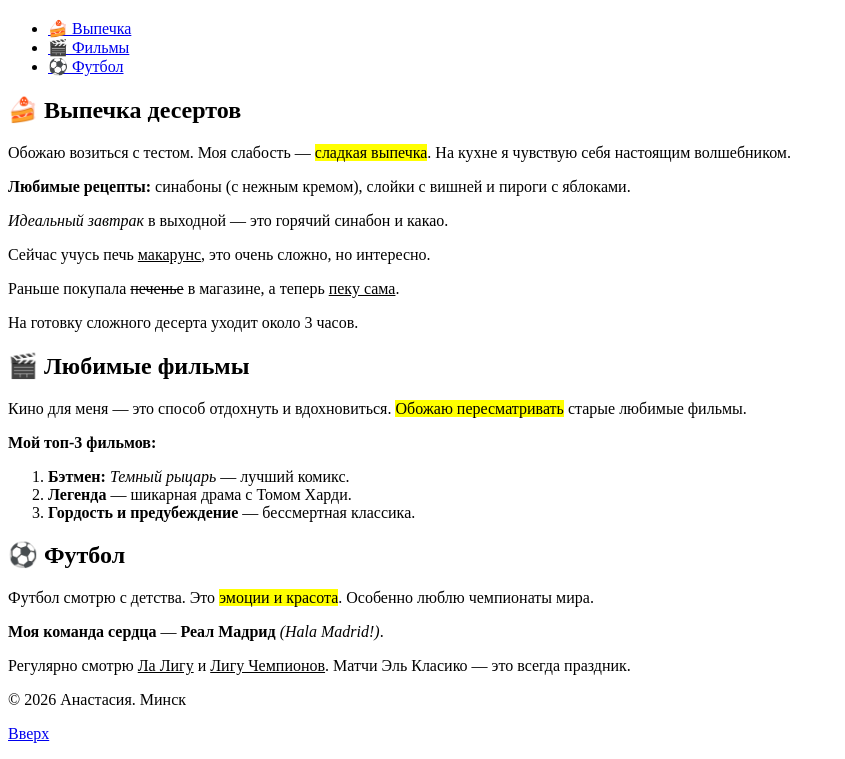
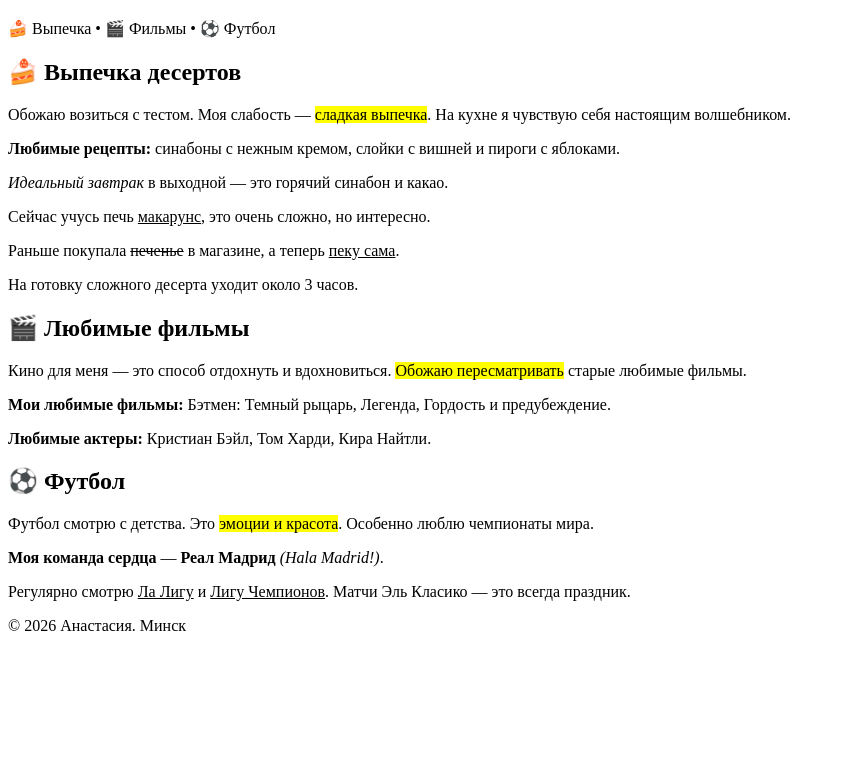
Before and after one commit to ssstoma/ssstoma.github.io, a plain HTML site: page index.html in a window 1280 px wide. Shown: the part 61-820 px from the top of the page, without its empty margins (0-845 px from the left). Drawn offline with Linux system fonts and the light colour scheme.

Commit message:
Update index.html

```diff
--- a/index.html
+++ b/index.html
@@ -7,49 +7,50 @@
     <meta name="keywords" content="выпечка, синабоны, десерты, фильмы, бэтмен, футбол, реал мадрид, хобби">
     <meta name="author" content="Анастасия">
     <title>Мои увлечения: Выпечка, Фильмы, Футбол</title>
+
+    <!-- OPEN GRAPH ТЕГИ -->
+    <meta property="og:title" content="Мои увлечения: Выпечка, Фильмы и Футбол">
+    <meta property="og:description" content="Страница о том, как я пеку синабоны, смотрю Бэтмена и болею за Реал Мадрид.">
+    <meta property="og:type" content="website">
+    <meta property="og:image" content="https://i.postimg.cc/J7BwbS5H/мои_увлечения.png">
+    <meta property="og:url" content="https://твой-логин.github.io">
+    <meta property="og:site_name" content="Мои хобби">
 </head>
 <body>
 
     <header>
         <h1>Мои любимые занятия</h1>
-        <nav>
-            <ul>
-                <li><a href="#baking" title="Перейти к выпечке">🍰 Выпечка</a></li>
-                <li><a href="#movies" title="Перейти к фильмам">🎬 Фильмы</a></li>
-                <li><a href="#football" title="Перейти к футболу">⚽ Футбол</a></li>
-            </ul>
-        </nav>
+        <p>🍰 Выпечка • 🎬 Фильмы • ⚽ Футбол</p>
     </header>
 
     <main>
-        <section id="baking">
+        <section>
             <h2>🍰 Выпечка десертов</h2>
             <p>Обожаю возиться с тестом. Моя слабость — <mark>сладкая выпечка</mark>. На кухне я чувствую себя настоящим волшебником.</p>
-            <p><strong>Любимые рецепты:</strong> синабоны (с нежным кремом), слойки с вишней и пироги с яблоками.</p>
+            <p><strong>Любимые рецепты:</strong> синабоны с нежным кремом, слойки с вишней и пироги с яблоками.</p>
             <p><em>Идеальный завтрак</em> в выходной — это горячий синабон и какао.</p>
             <p>Сейчас учусь печь <u>макарунс</u>, это очень сложно, но интересно.</p>
             <p>Раньше покупала <del>печенье</del> в магазине, а теперь <ins>пеку сама</ins>.</p>
-            <p>На готовку сложного десерта уходит около <time datetime="PT3H">3 часов</time>.</p>
+            <p>На готовку сложного десерта уходит около 3 часов.</p>
         </section>
-        <section id="movies">
+
+        <section>
             <h2>🎬 Любимые фильмы</h2>
             <p>Кино для меня — это способ отдохнуть и вдохновиться. <mark>Обожаю пересматривать</mark> старые любимые фильмы.</p>
-            <p><strong>Мой топ-3 фильмов:</strong></p>
-            <ol>
-                <li><b>Бэтмен:</b> <i>Темный рыцарь</i> — лучший комикс.</li>
-                <li><b>Легенда</b> — шикарная драма с Томом Харди.</li>
-                <li><b>Гордость и предубеждение</b> — бессмертная классика.</li>
-            </ol>
+            <p><strong>Мои любимые фильмы:</strong> Бэтмен: Темный рыцарь, Легенда, Гордость и предубеждение.</p>
+            <p><b>Любимые актеры:</b> Кристиан Бэйл, Том Харди, Кира Найтли.</p>
         </section>
-        <section id="football">
+
+        <section>
             <h2>⚽ Футбол</h2>
             <p>Футбол смотрю с детства. Это <mark>эмоции и красота</mark>. Особенно люблю чемпионаты мира.</p>
             <p><strong>Моя команда сердца</strong> — <b>Реал Мадрид</b> <em>(Hala Madrid!)</em>.</p>
             <p>Регулярно смотрю <u>Ла Лигу</u> и <u>Лигу Чемпионов</u>. Матчи Эль Класико — это всегда праздник.</p>
         </section>
+    </main>
+
     <footer>
         <p>© 2026 Анастасия. Минск</p>
-        <p><a href="#" title="Вернуться к началу">Вверх</a></p>
     </footer>
 
 </body>
```
